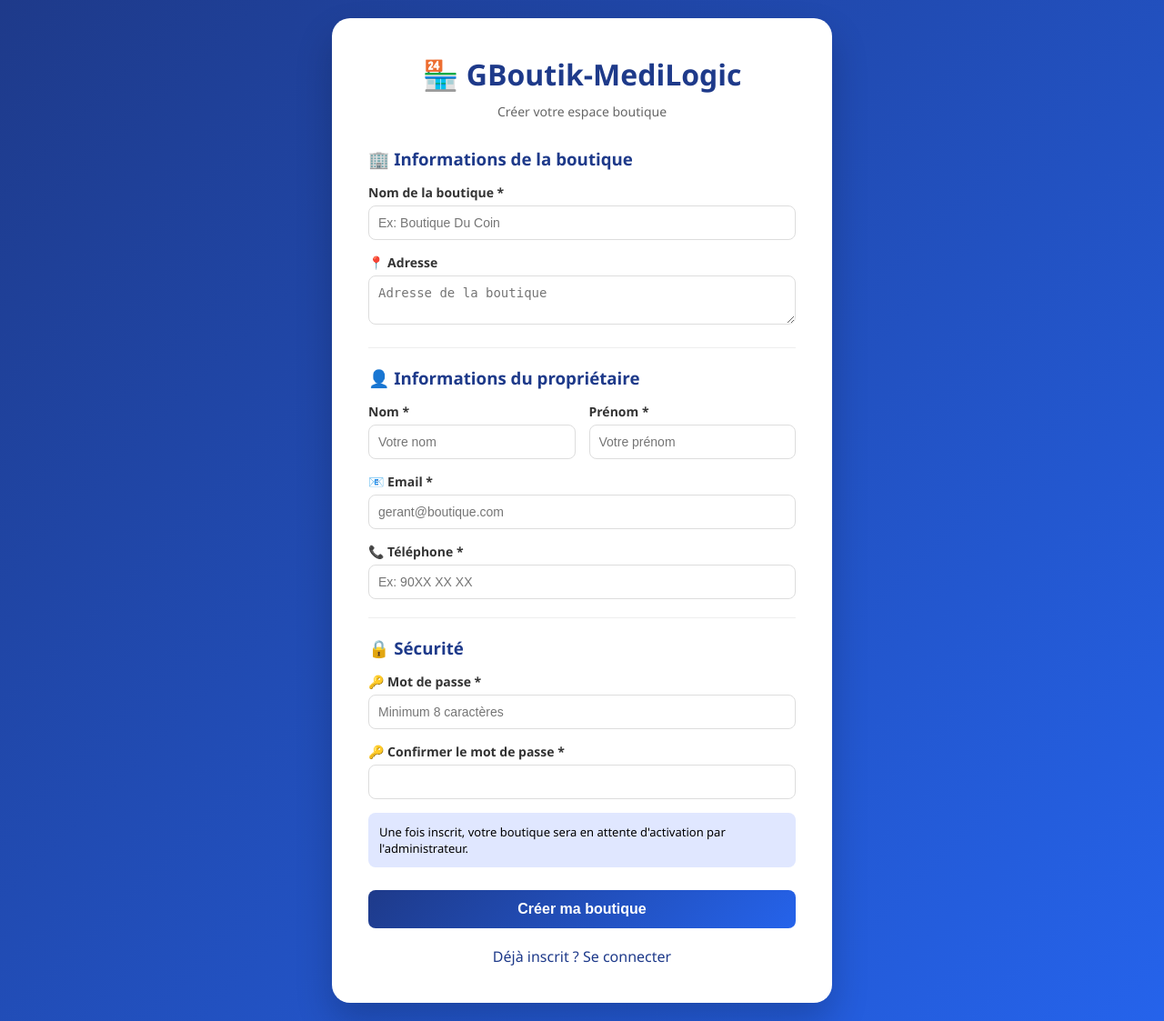
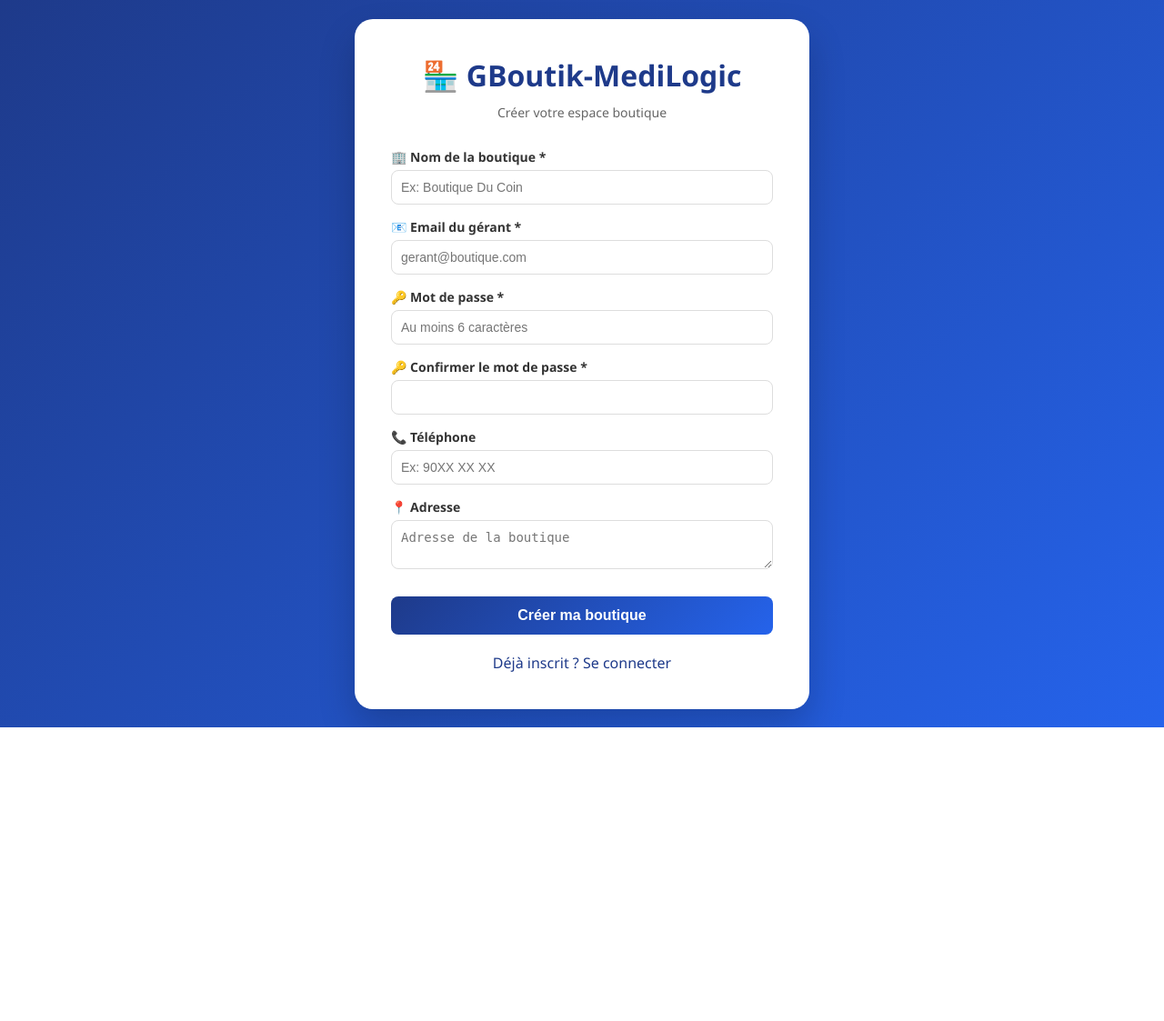
Before and after one commit to essowasapotcholipeyi7-hub/gbutik-medilogic, a Flask app: template templates/inscription.html in a window 1280 px wide. Shown: the whole page at 91% size. After the commit the page ends 800 px from the top, so only its background shows below. Run offline with Flask 3, Linux system fonts and the light colour scheme; the template is opened without the code that fills it, so the values that code supplies are empty.

Commit message:
corrections

```diff
--- a/templates/inscription.html
+++ b/templates/inscription.html
@@ -20,7 +20,7 @@
             border-radius: 20px;
             padding: 40px;
             width: 100%;
-            max-width: 550px;
+            max-width: 500px;
             box-shadow: 0 20px 40px rgba(0,0,0,0.2);
         }
         h1 { text-align: center; color: #1e3a8a; margin-bottom: 10px; }
@@ -35,13 +35,6 @@
             font-size: 14px;
         }
         textarea { resize: vertical; }
-        .row {
-            display: flex;
-            gap: 15px;
-        }
-        .row .form-group {
-            flex: 1;
-        }
         button {
             width: 100%;
             padding: 12px;
@@ -58,11 +51,6 @@
         .success { background: #d4edda; color: #155724; padding: 12px; border-radius: 8px; margin-bottom: 20px; display: none; }
         .login-link { text-align: center; margin-top: 20px; }
         .login-link a { color: #1e3a8a; text-decoration: none; }
-        hr {
-            margin: 20px 0;
-            border: none;
-            border-top: 1px solid #eee;
-        }
     </style>
 </head>
 <body>
@@ -73,65 +61,34 @@
         <div id="errorMsg" class="error"></div>
         <div id="successMsg" class="success"></div>
 
-        <!-- Section Boutique -->
-        <h3 style="margin-bottom: 15px; color: #1e3a8a;">🏢 Informations de la boutique</h3>
+        <div class="form-group">
+            <label>🏢 Nom de la boutique *</label>
+            <input type="text" id="nom_boutique" placeholder="Ex: Boutique Du Coin">
+        </div>
 
         <div class="form-group">
-            <label>Nom de la boutique *</label>
-            <input type="text" id="nom_boutique" placeholder="Ex: Boutique Du Coin">
+            <label>📧 Email du gérant *</label>
+            <input type="email" id="email" placeholder="gerant@boutique.com">
+        </div>
+
+        <div class="form-group">
+            <label>🔑 Mot de passe *</label>
+            <input type="password" id="password" placeholder="Au moins 6 caractères">
+        </div>
+
+        <div class="form-group">
+            <label>🔑 Confirmer le mot de passe *</label>
+            <input type="password" id="confirm_password" placeholder="">
+        </div>
+
+        <div class="form-group">
+            <label>📞 Téléphone</label>
+            <input type="tel" id="telephone" placeholder="Ex: 90XX XX XX">
         </div>
 
         <div class="form-group">
             <label>📍 Adresse</label>
             <textarea id="adresse" rows="2" placeholder="Adresse de la boutique"></textarea>
-        </div>
-
-        <hr>
-
-        <!-- Section Propriétaire -->
-        <h3 style="margin-bottom: 15px; color: #1e3a8a;">👤 Informations du propriétaire</h3>
-
-        <div class="row">
-            <div class="form-group">
-                <label>Nom *</label>
-                <input type="text" id="proprietaire_nom" placeholder="Votre nom">
-            </div>
-            <div class="form-group">
-                <label>Prénom *</label>
-                <input type="text" id="proprietaire_prenom" placeholder="Votre prénom">
-            </div>
-        </div>
-
-        <div class="form-group">
-            <label>📧 Email *</label>
-            <input type="email" id="email" placeholder="gerant@boutique.com">
-        </div>
-
-        <div class="form-group">
-            <label>📞 Téléphone *</label>
-            <input type="tel" id="telephone" placeholder="Ex: 90XX XX XX">
-        </div>
-
-        <hr>
-
-        <!-- Section Sécurité -->
-        <h3 style="margin-bottom: 15px; color: #1e3a8a;">🔒 Sécurité</h3>
-
-        <div class="form-group">
-            <label>🔑 Mot de passe *</label>
-            <input type="password" id="password" placeholder="Minimum 8 caractères" onkeyup="checkPasswordStrength()">
-            <div id="passwordStrength" class="mt-1" style="font-size: 12px;"></div>
-        </div>
-
-        <div class="form-group">
-            <label>🔑 Confirmer le mot de passe *</label>
-            <input type="password" id="confirm_password" placeholder="" onkeyup="checkPasswordMatch()">
-            <div id="passwordMatch" class="mt-1" style="font-size: 12px;"></div>
-        </div>
-
-        <div class="alert alert-info" style="background: #e0e7ff; padding: 12px; border-radius: 8px; margin: 15px 0; font-size: 13px;">
-            <i class="fas fa-info-circle"></i>
-            Une fois inscrit, votre boutique sera en attente d'activation par l'administrateur.
         </div>
 
         <button onclick="inscrire()">Créer ma boutique</button>
@@ -142,56 +99,21 @@
     </div>
 
     <script>
-        function checkPasswordStrength() {
-            var password = document.getElementById('password').value;
-            var strengthDiv = document.getElementById('passwordStrength');
-
-            if (password.length === 0) {
-                strengthDiv.innerHTML = '';
-                return;
-            }
-
-            if (password.length < 8) {
-                strengthDiv.innerHTML = '<span style="color: #dc3545;">❌ Minimum 8 caractères requis</span>';
-            } else {
-                strengthDiv.innerHTML = '<span style="color: #28a745;">✅ Longueur valide (8+ caractères)</span>';
-            }
-        }
-
-        function checkPasswordMatch() {
-            var password = document.getElementById('password').value;
-            var confirm = document.getElementById('confirm_password').value;
-            var matchDiv = document.getElementById('passwordMatch');
-
-            if (confirm.length === 0) {
-                matchDiv.innerHTML = '';
-                return;
-            }
-
-            if (password === confirm) {
-                matchDiv.innerHTML = '<span style="color: #28a745;">✅ Les mots de passe correspondent</span>';
-            } else {
-                matchDiv.innerHTML = '<span style="color: #dc3545;">❌ Les mots de passe ne correspondent pas</span>';
-            }
-        }
-
         function inscrire() {
             var nom_boutique = document.getElementById('nom_boutique').value.trim();
-            var proprietaire_nom = document.getElementById('proprietaire_nom').value.trim();
-            var proprietaire_prenom = document.getElementById('proprietaire_prenom').value.trim();
             var email = document.getElementById('email').value.trim();
             var password = document.getElementById('password').value;
             var confirm = document.getElementById('confirm_password').value;
             var telephone = document.getElementById('telephone').value;
             var adresse = document.getElementById('adresse').value;
 
-            if (!nom_boutique || !proprietaire_nom || !proprietaire_prenom || !email || !password) {
+            if (!nom_boutique || !email || !password) {
                 showError('Veuillez remplir tous les champs obligatoires *');
                 return;
             }
 
-            if (password.length < 8) {
-                showError('Le mot de passe doit contenir au moins 8 caractères');
+            if (password.length < 6) {
+                showError('Le mot de passe doit contenir au moins 6 caractères');
                 return;
             }
 
@@ -205,8 +127,6 @@
                 headers: { 'Content-Type': 'application/json' },
                 body: JSON.stringify({
                     nom_boutique: nom_boutique,
-                    proprietaire_nom: proprietaire_nom,
-                    proprietaire_prenom: proprietaire_prenom,
                     email: email,
                     password: password,
                     telephone: telephone,
```
Also changed, not shown: app_multi.py (+7 -110 lines).
